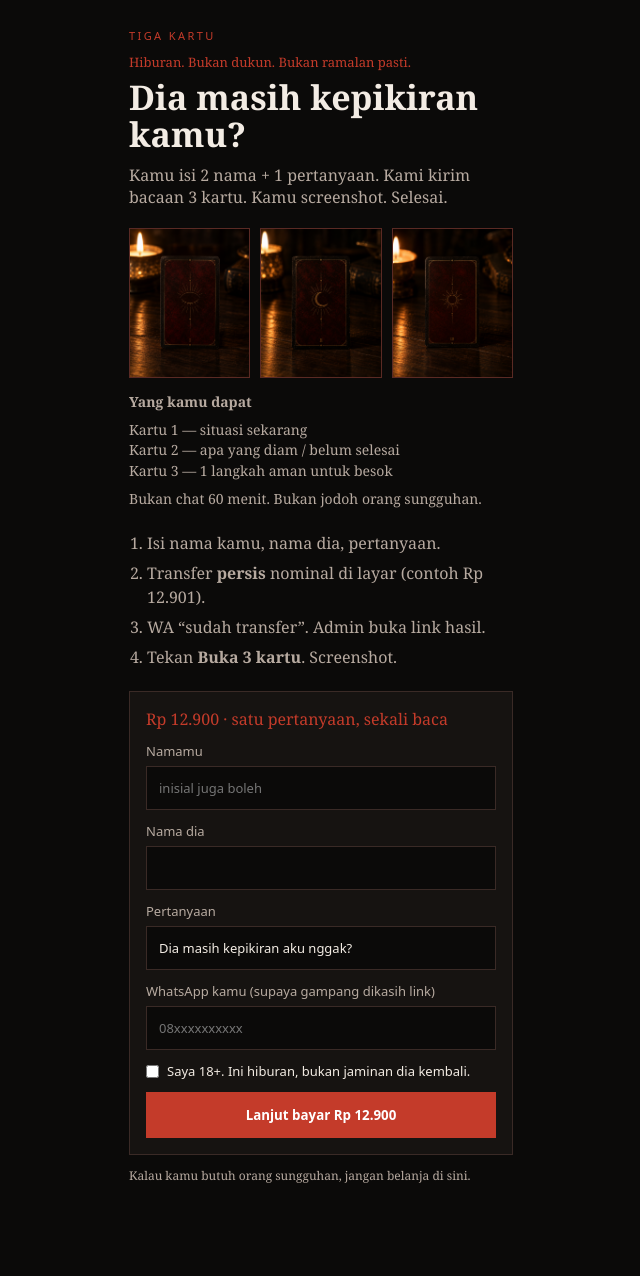
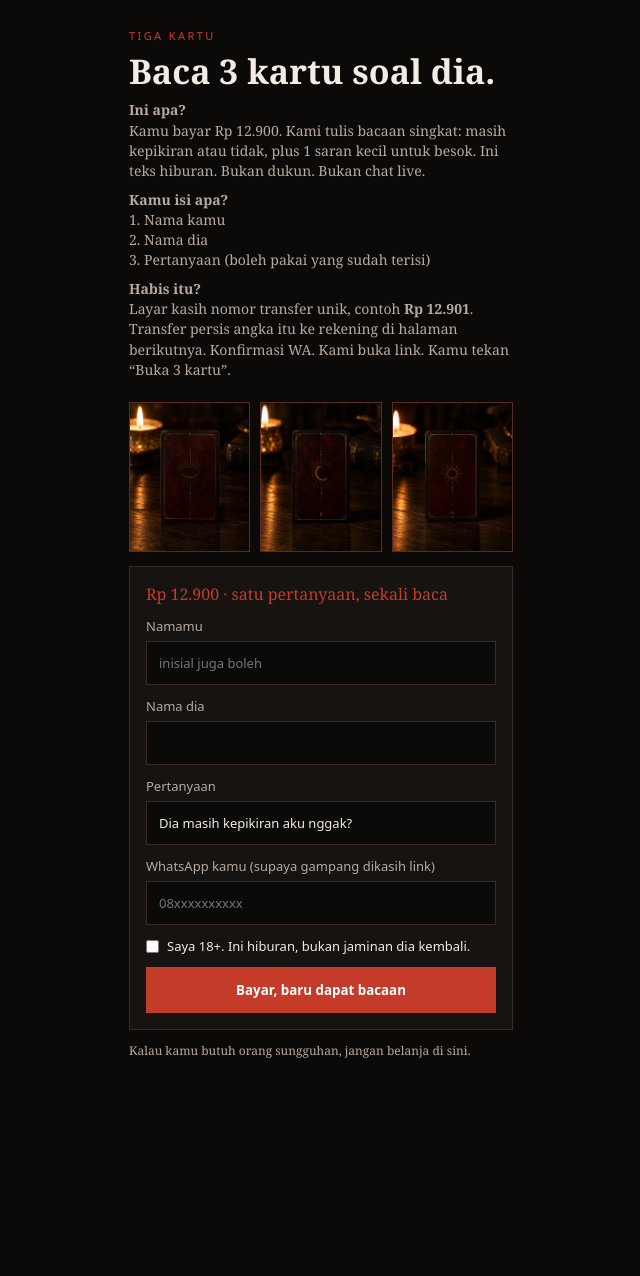
Before and after one commit to romeor88/tigakartu, a Flask app: page / in a window 1280 px wide. Shown: the whole page, without its empty margins (319-959 px from the left). After the commit the page ends 1058 px from the top, so only its background shows below. Run offline with Flask 3, Linux system fonts and the light colour scheme.

Commit message:
full lander intro

```diff
--- a/templates/index.html
+++ b/templates/index.html
@@ -1,30 +1,26 @@
 {% extends "base.html" %}
 {% block body %}
 <p class="brand">{{ app_name }}</p>
-<p class="kicker">Hiburan. Bukan dukun. Bukan ramalan pasti.</p>
-<h1>Dia masih kepikiran kamu?</h1>
-<p class="lead">Kamu isi 2 nama + 1 pertanyaan. Kami kirim bacaan 3 kartu. Kamu screenshot. Selesai.</p>
+<h1>Baca 3 kartu soal dia.</h1>
+
+<div class="sample">
+  <p><strong>Ini apa?</strong><br>
+  Kamu bayar Rp 12.900. Kami tulis bacaan singkat: masih kepikiran atau tidak, plus 1 saran kecil untuk besok. Ini teks hiburan. Bukan dukun. Bukan chat live.</p>
+
+  <p><strong>Kamu isi apa?</strong><br>
+  1. Nama kamu<br>
+  2. Nama dia<br>
+  3. Pertanyaan (boleh pakai yang sudah terisi)</p>
+
+  <p><strong>Habis itu?</strong><br>
+  Layar kasih nomor transfer unik, contoh <strong>Rp 12.901</strong>. Transfer persis angka itu ke rekening di halaman berikutnya. Konfirmasi WA. Kami buka link. Kamu tekan “Buka 3 kartu”.</p>
+</div>
 
 <div class="row-cards">
   <img class="card-img" src="{{ url_for('static', filename='card1.png') }}" alt="">
   <img class="card-img" src="{{ url_for('static', filename='card2.png') }}" alt="">
   <img class="card-img" src="{{ url_for('static', filename='card3.png') }}" alt="">
 </div>
-
-<div class="sample">
-  <p><strong>Yang kamu dapat</strong></p>
-  <p>Kartu 1 — situasi sekarang<br>
-  Kartu 2 — apa yang diam / belum selesai<br>
-  Kartu 3 — 1 langkah aman untuk besok</p>
-  <p>Bukan chat 60 menit. Bukan jodoh orang sungguhan.</p>
-</div>
-
-<ol class="how">
-  <li>Isi nama kamu, nama dia, pertanyaan.</li>
-  <li>Transfer <strong>persis</strong> nominal di layar (contoh Rp 12.901).</li>
-  <li>WA “sudah transfer”. Admin buka link hasil.</li>
-  <li>Tekan <strong>Buka 3 kartu</strong>. Screenshot.</li>
-</ol>
 
 <form method="post" action="{{ url_for('create_order') }}" class="sheet">
   <input type="hidden" name="pack" value="satu">
@@ -46,7 +42,7 @@
     <input type="checkbox" name="age" value="yes" required>
     Saya 18+. Ini hiburan, bukan jaminan dia kembali.
   </label>
-  <button type="submit">Lanjut bayar Rp 12.900</button>
+  <button type="submit">Bayar, baru dapat bacaan</button>
 </form>
 <p class="fine">Kalau kamu butuh orang sungguhan, jangan belanja di sini.</p>
 {% endblock %}
```
